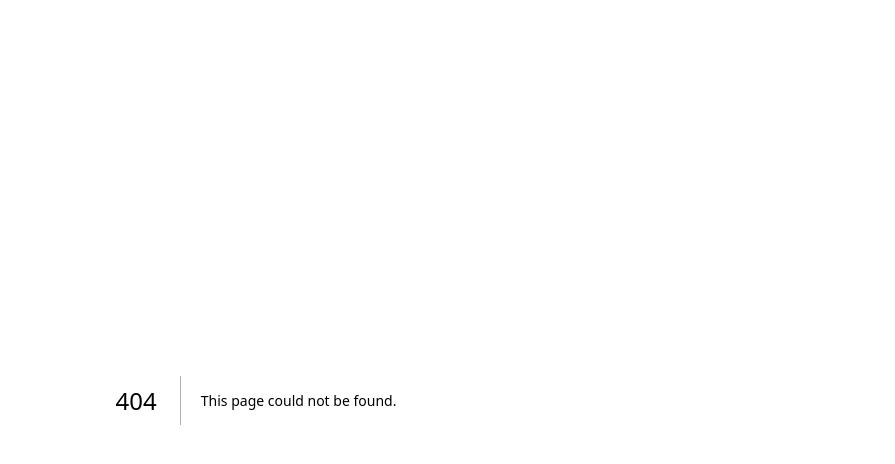
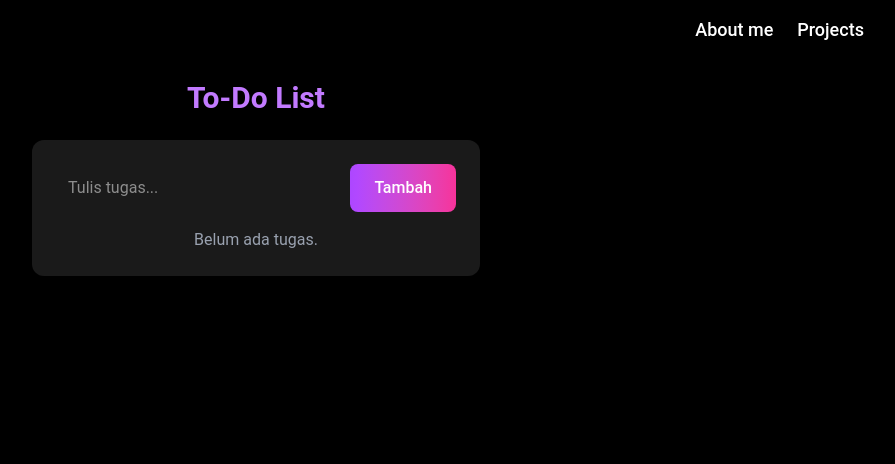
Before and after one commit to BerlianFtmr/project01-to-do-list, a Next.js app: page /projects/todo in a window 1280 px wide. Before the commit this address had no page. Shown: the top 464 px of the page, without its empty margins (384-1279 px from the left). Built offline with nearby package versions, Linux system fonts and the light colour scheme.

Commit message:
2025 10 21 Membuat to do list

```diff
--- /dev/null
+++ b/src/app/components/Navbar.tsx
@@ -0,0 +1,18 @@
+"use client";
+
+import Link from "next/link";
+
+export default function Navbar() {
+    return (
+        <nav className="w-full fixed top-0 right-0 left-0 flex justify-end bg-transparent px-8 py-4 text-white z-50">
+            <div className="flex gap-6 text-lg font-medium">
+                <Link href="/" className="hover:underline">
+                    About me
+                </Link>
+                <Link href="/projects" className="hover:underline">
+                    Projects
+                </Link>
+            </div>
+        </nav>
+    );
+}
--- a/src/app/page.tsx
+++ b/src/app/page.tsx
@@ -7,10 +7,12 @@ import {
   SiNextdotjs,
   SiTailwindcss,
 } from "react-icons/si";
+import Navbar from "./components/Navbar";
 
 export default function Home() {
   return (
     <main className="min-h-screen bg-black text-white flex flex-col items-center justify-center px-6 py-12">
+      <Navbar />
 
       {/* FOTO */}
       <Image
--- /dev/null
+++ b/src/app/projects/page.tsx
@@ -0,0 +1,27 @@
+"use client";
+
+import Link from "next/link";
+import Navbar from "../components/Navbar";
+
+export default function Projects() {
+    return (
+        <main className="min-h-screen bg-black text-white flex flex-col items-center justify-center px-6 py-20">
+            <Navbar />
+
+            <h1 className="text-3xl font-bold mb-8">Projects</h1>
+
+            <div className="bg-white/10 p-8 rouded-2xl shadow-lg text-center">
+                <h2 className="text-2xl font-semibold mb-4">To-do List App 📃</h2>
+                <p className="text-gray-300 mb-6 max-w-md">
+                    A simple SPA built using Next.js and Typescript to manage your daily tasks.
+                </p>
+                <Link
+                    href="/projects/todo"
+                    className="px-6 py-3 bg-gradient-to-r from-purple-500 to-pink-500 rounded-lg font-medium hover:opacity-90 transition"
+                >
+                    open project
+                </Link>
+            </div>
+        </main>
+    );
+}
--- /dev/null
+++ b/src/app/projects/todo/page.tsx
@@ -0,0 +1,98 @@
+"use client";
+
+import { useState } from "react";
+import Navbar from "../../components/Navbar";
+
+export default function TodoPage() {
+  const [tasks, setTasks] = useState<{ text: string; done: boolean }[]>([]);
+  const [input, setInput] = useState("");
+  const [edit, setEdit] = useState<number | null>(null);
+
+  const addTask = () => {
+    if (!input.trim()) return;
+    const copy = [...tasks];
+    edit !== null
+      ? (copy[edit].text = input)
+      : copy.push({ text: input, done: false });
+    setTasks(copy);
+    setInput("");
+    setEdit(null);
+  };
+
+  const toggle = (i: number) => {
+    const copy = [...tasks];
+    copy[i].done = !copy[i].done;
+    setTasks(copy);
+  };
+
+  const remove = (i: number) => setTasks(tasks.filter((_, x) => x !== i));
+  const editTask = (i: number) => {
+    setInput(tasks[i].text);
+    setEdit(i);
+  };
+
+  return (
+    <main className="min-h-screen bg-black text-white flex flex-col items-center px-6 py-20">
+      <Navbar />
+      <h1 className="text-3xl font-bold text-purple-400 mb-6">To-Do List</h1>
+
+      <div className="w-full max-w-md bg-white/10 p-6 rounded-xl">
+        <div className="flex gap-2 mb-4">
+          <input
+            value={input}
+            onChange={(e) => setInput(e.target.value)}
+            placeholder="Tulis tugas..."
+            className="flex-1 px-3 py-2 rounded text-white"
+          />
+          <button
+            onClick={addTask}
+            className="px-6 py-3 bg-gradient-to-r from-purple-500 to-pink-500 rounded-lg font-medium hover:opacity-90 transition"
+          >
+            {edit !== null ? "Simpan" : "Tambah"}
+          </button>
+        </div>
+
+        {tasks.length === 0 ? (
+          <p className="text-gray-400 text-center">Belum ada tugas.</p>
+        ) : (
+          <ul className="space-y-2">
+            {tasks.map((t, i) => (
+              <li
+                key={i}
+                className="flex justify-between items-center bg-gray-800 px-3 py-2 rounded"
+              >
+                <div className="flex items-center gap-2">
+                  <input
+                    type="checkbox"
+                    checked={t.done}
+                    onChange={() => toggle(i)}
+                    className="accent-blue-500"
+                  />
+                  <span
+                    className={t.done ? "line-through text-gray-400" : ""}
+                  >
+                    {t.text}
+                  </span>
+                </div>
+                <div className="flex gap-2">
+                  <button
+                    onClick={() => editTask(i)}
+                    className="text-yellow-400"
+                  >
+                    ✏️
+                  </button>
+                  <button
+                    onClick={() => remove(i)}
+                    className="text-red-400"
+                  >
+                    ❌
+                  </button>
+                </div>
+              </li>
+            ))}
+          </ul>
+        )}
+      </div>
+    </main>
+  );
+}
```
